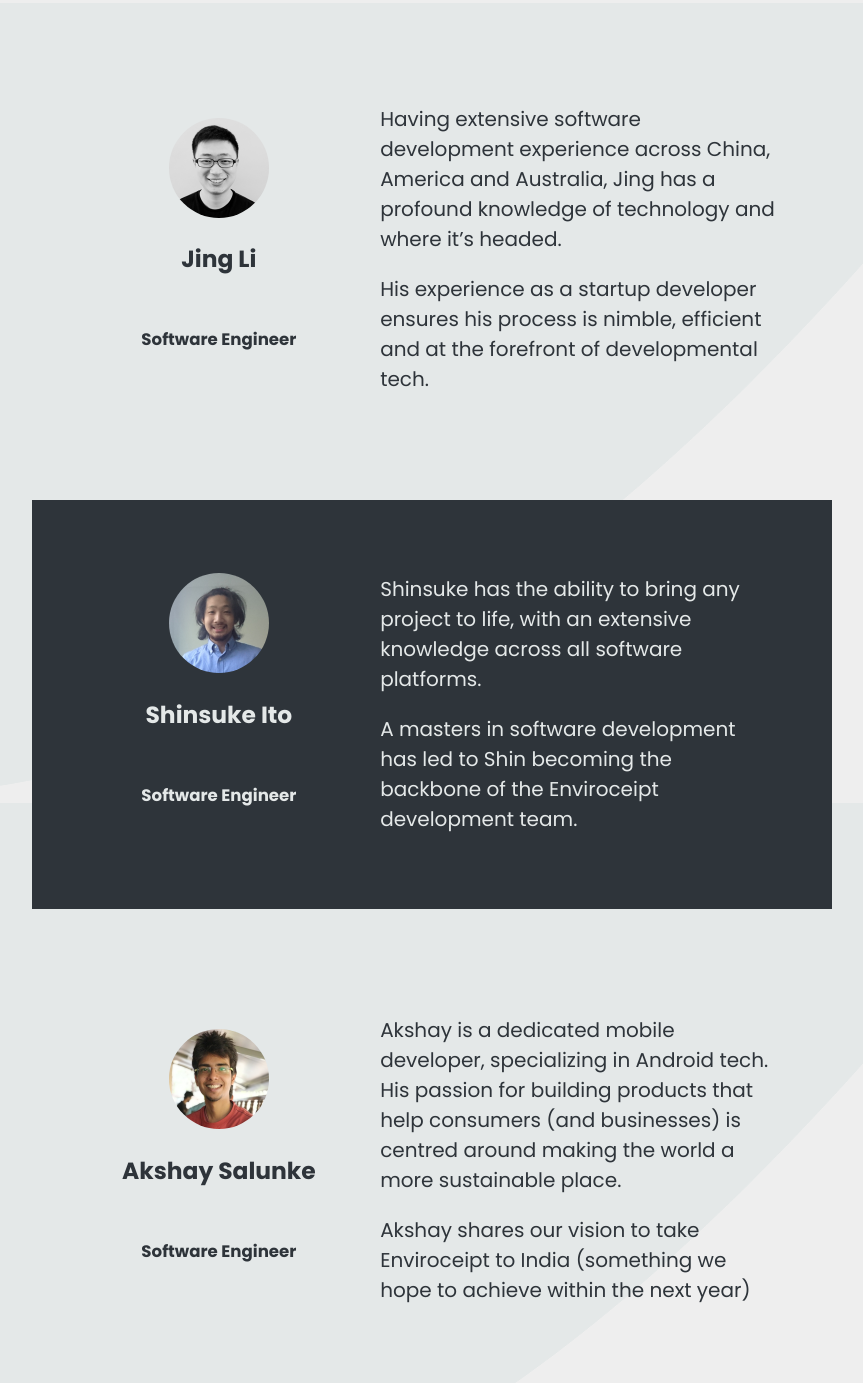
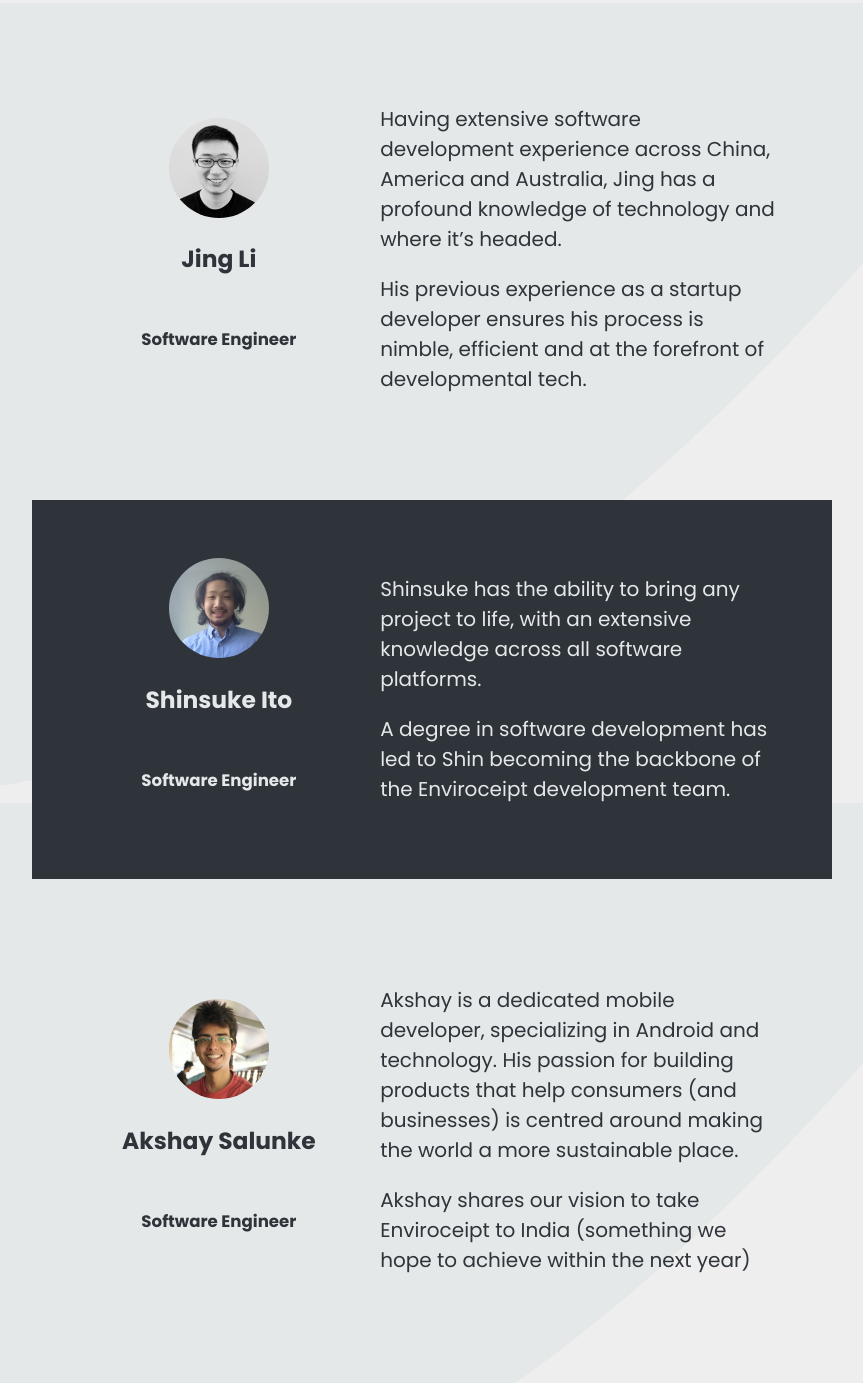
Before and after one commit to enviroceipt-sito/enviroceipt-page, a plain HTML site: page index.html in a window 1280 px wide. Shown: the part 5846-7229 px from the top of the page, without its empty margins (208-1071 px from the left). Drawn offline with nearby package versions, Linux system fonts and the light colour scheme.

Commit message:
Some fixes to bios

```diff
--- a/index.html
+++ b/index.html
@@ -220,7 +220,7 @@
 						knowledge of technology and where it’s headed.
 						<p>
 						</p>
-						His experience as a startup developer ensures his process is nimble, efficient and at the forefront of
+						His previous experience as a startup developer ensures his process is nimble, efficient and at the forefront of
 						developmental tech.
 					</p>
 				</div>
@@ -243,7 +243,7 @@
 						platforms.
 						<p>
 						</p>
-						A masters in software development has led to Shin becoming the backbone of the Enviroceipt development
+						A degree in software development has led to Shin becoming the backbone of the Enviroceipt development
 						team.
 					</p>
 				</div>
@@ -262,7 +262,7 @@
 
 				<div class="cell" style="flex: 3;">
 					<p>
-						Akshay is a dedicated mobile developer, specializing in Android tech. His passion for building products that
+						Akshay is a dedicated mobile developer, specializing in Android and technology. His passion for building products that
 						help consumers (and businesses) is centred around making the world a more sustainable place.
 						<p>
 						</p>
```
